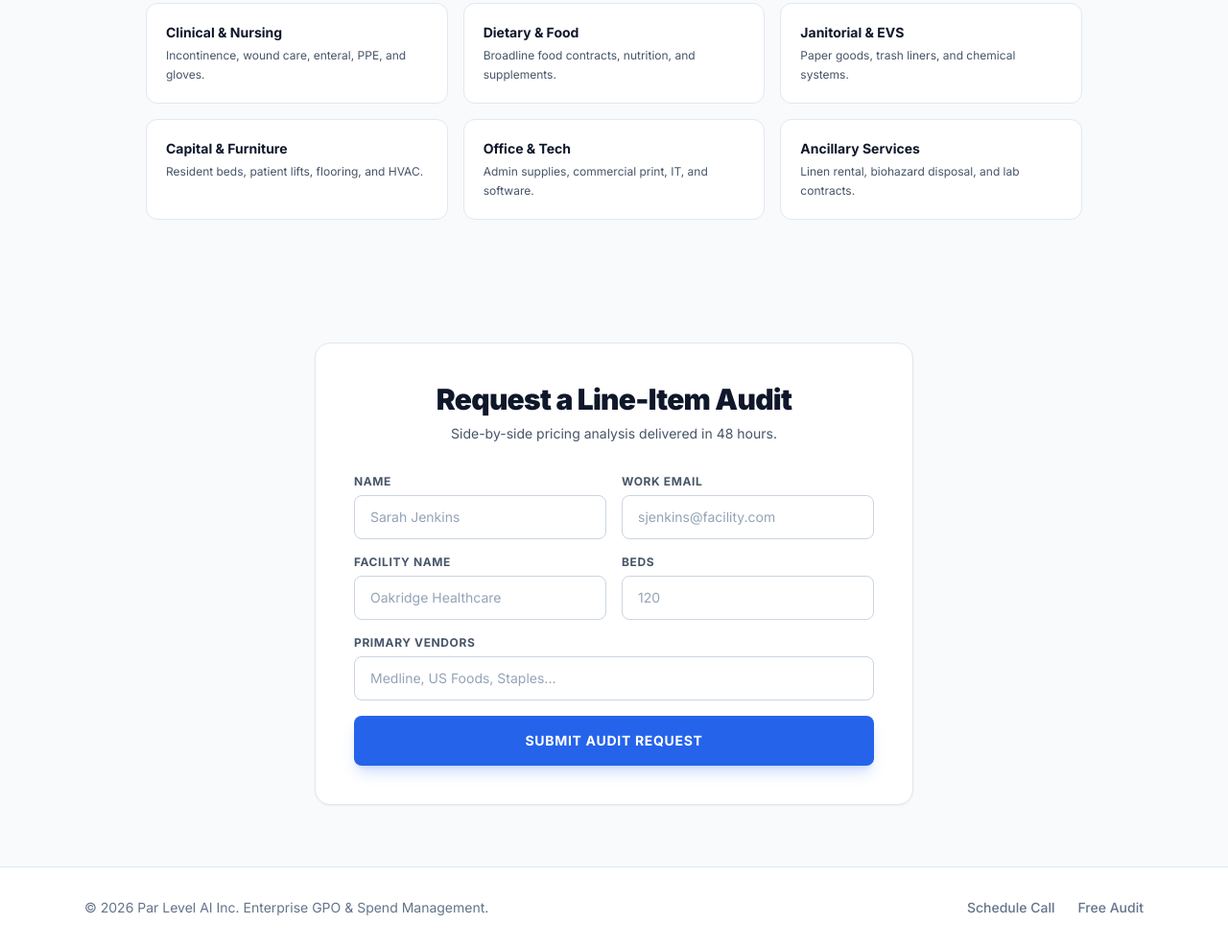
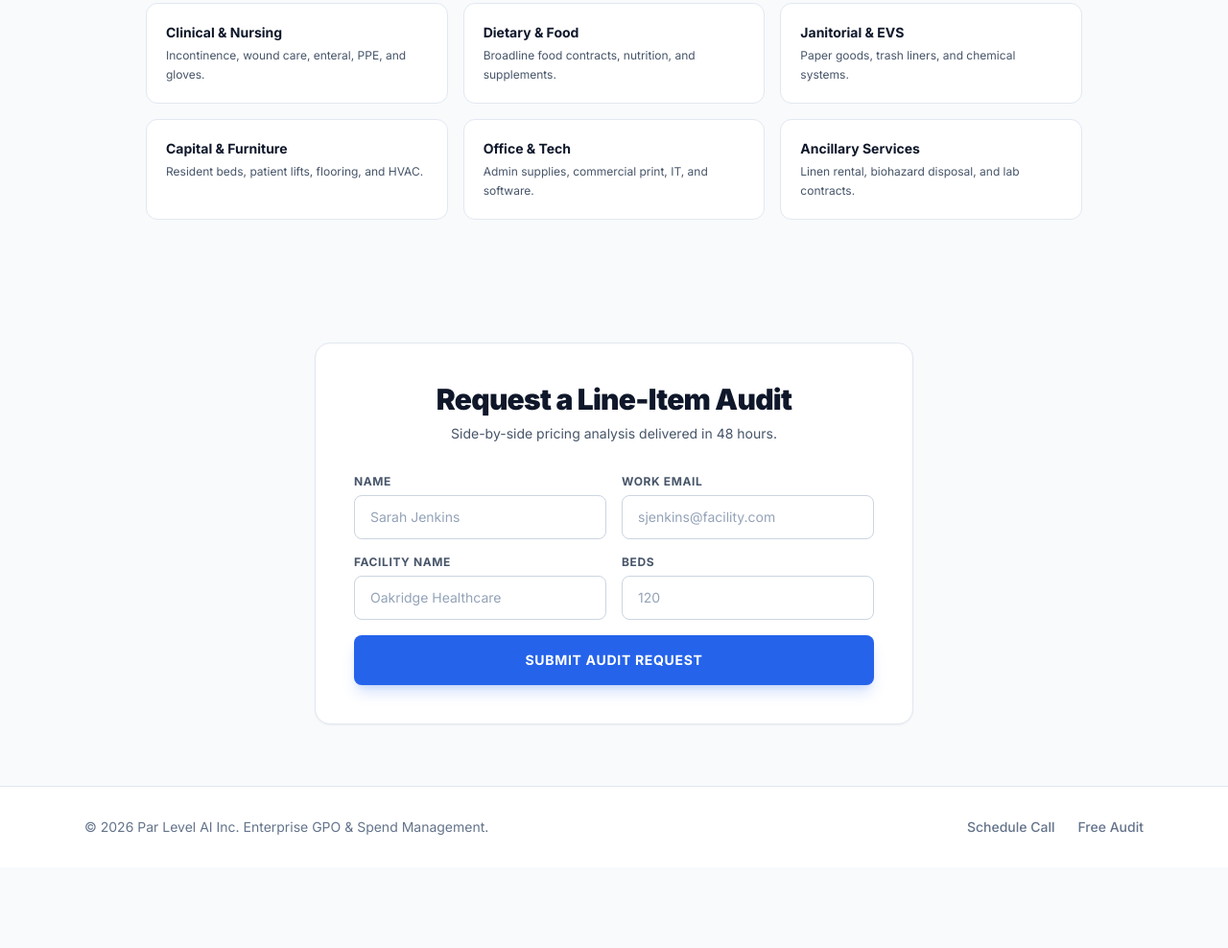
Before and after one commit to dmweissman/PRKRMNT, a website: page parlevel/index.html in a window 1280 px wide. Shown: the part 1495-2483 px from the top of the page at 96% size. After the commit the page ends 2399 px from the top, so only its background shows below. Drawn offline with nearby package versions, Linux system fonts and the light colour scheme.

Commit message:
Remove Primary Vendors field from audit request form

```diff
--- a/parlevel/index.html
+++ b/parlevel/index.html
@@ -212,10 +212,6 @@
             <input type="number" name="bed_count" placeholder="120" class="w-full px-4 py-3 bg-white border border-slate-300 rounded-lg text-slate-900 text-sm placeholder:text-slate-400 focus:outline-none focus:border-blue-500 focus:ring-2 focus:ring-blue-100 transition">
           </div>
         </div>
-        <div>
-          <label class="block text-xs font-bold uppercase tracking-wider text-slate-600 mb-1.5">Primary Vendors</label>
-          <input type="text" name="current_vendors" placeholder="Medline, US Foods, Staples..." class="w-full px-4 py-3 bg-white border border-slate-300 rounded-lg text-slate-900 text-sm placeholder:text-slate-400 focus:outline-none focus:border-blue-500 focus:ring-2 focus:ring-blue-100 transition">
-        </div>
         <button type="submit" class="w-full py-4 bg-blue-600 hover:bg-blue-700 text-white font-bold text-sm uppercase tracking-wider rounded-lg transition shadow-lg shadow-blue-600/20 mt-2">
           Submit Audit Request
         </button>
```
